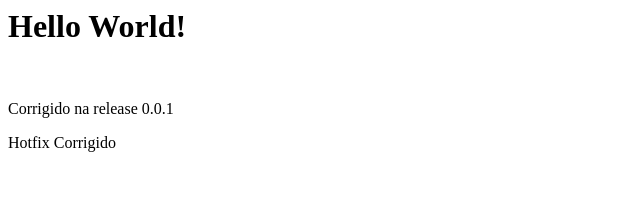
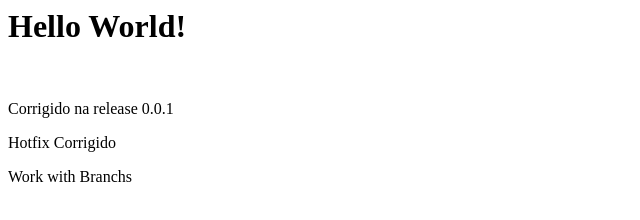
Before and after one commit to JhonatanPatrocinio/github-codereview, a plain HTML site: page index.html in a window 1280 px wide. Shown: the whole page, without its empty margins (0-640 px from the left). Drawn offline with Linux system fonts and the light colour scheme.

Commit message:
working with branch security

```diff
--- a/index.html
+++ b/index.html
@@ -1,3 +1,4 @@
 <h1> Hello World!</h1></br>
 <p>Corrigido na release 0.0.1</p>
 <p>Hotfix Corrigido</p>
+<p>Work with Branchs</p>
```
